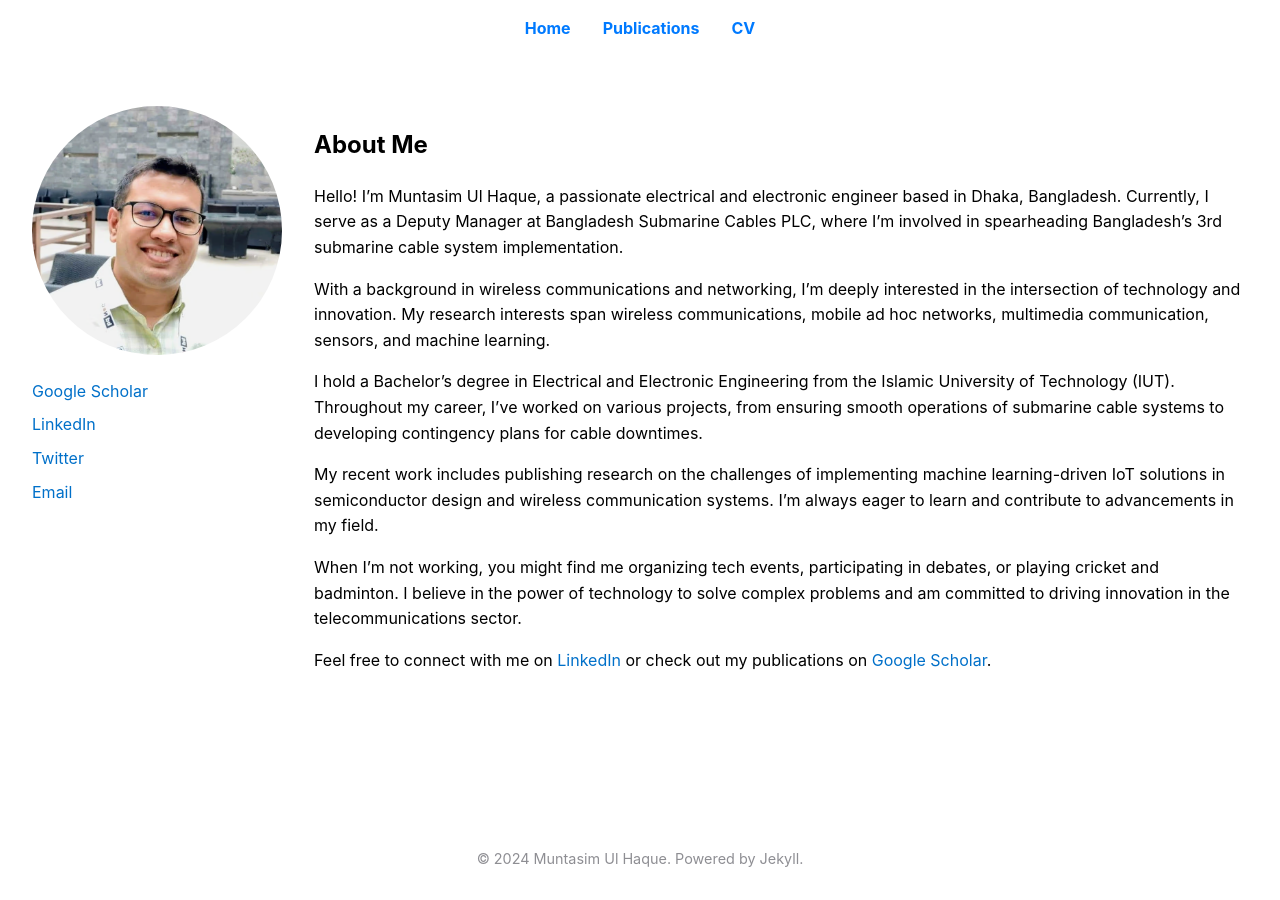
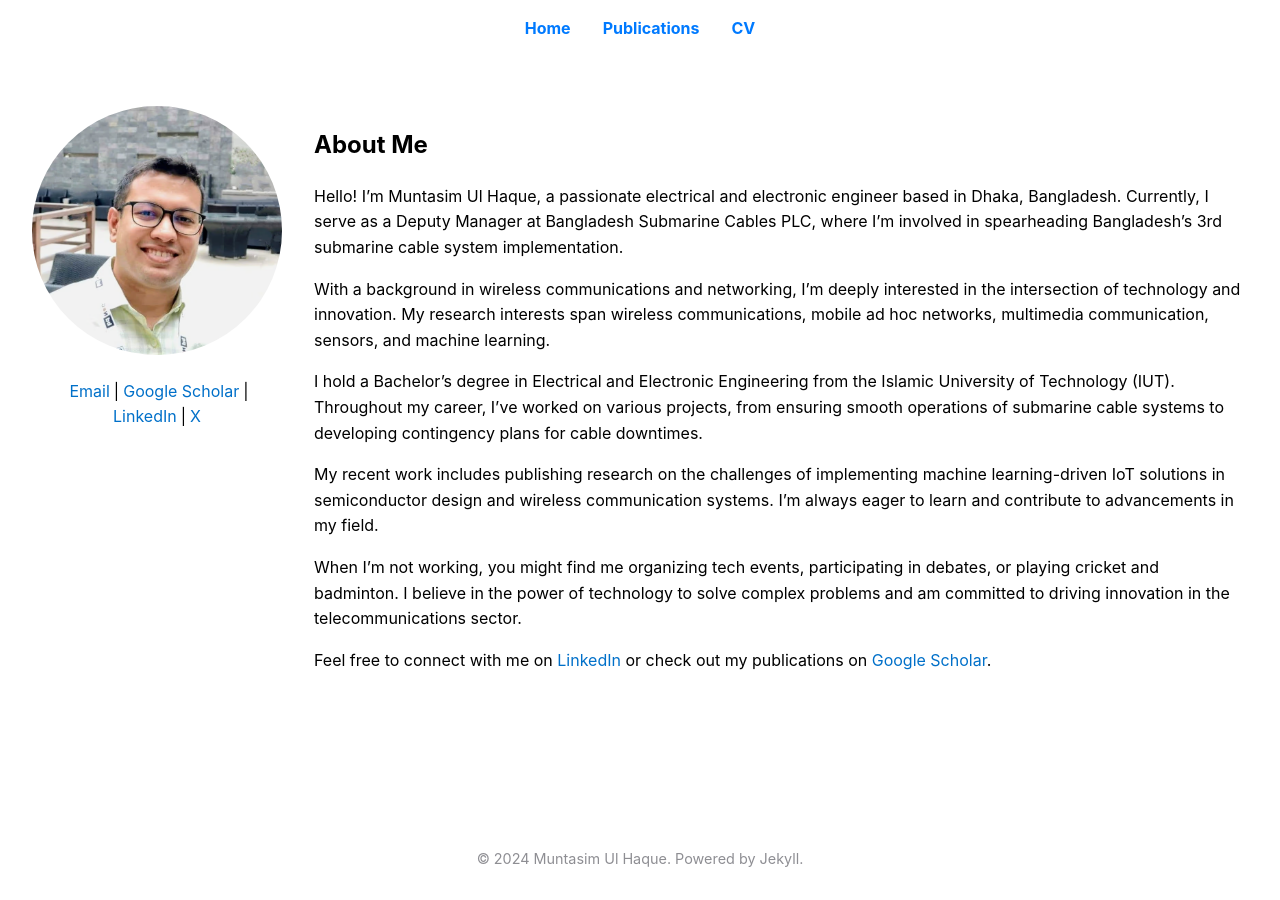
Before and after one commit to muntasimulhaque/muntasimulhaque.github.io, a Jekyll site: the page built from index.md, in a window 1280 px wide. Built offline with Jekyll 4.4.1, drawn with Linux system fonts in a browser that asks for light colours.

Commit message:
one line

```diff
--- a/_layouts/default.html
+++ b/_layouts/default.html
@@ -22,7 +22,10 @@
         <aside>
             <img src="{{ '/assets/images/profile.avif' | relative_url }}" alt="Profile Photo" class="profile-photo">
             <div class="social-links">
-                <a href="https://scholar.google.com/citations?hl=en&user=qsD8a0MAAAAJ&view_op=list_works&sortby=pubdate" class="social-link" target="_blank">Google Scholar</a><a href="https://linkedin.com/in/muntasimulhaque" class="social-link" target="_blank">LinkedIn</a><a href="https://x.com/muntasimulhaque" class="social-link" target="_blank">Twitter</a><a href="mailto:muntasim.haque@gmail.com" class="social-link">Email</a>
+                <a href="mailto:muntasim.haque@gmail.com" class="social-link">Email</a> |
+                <a href="https://scholar.google.com/citations?hl=en&user=qsD8a0MAAAAJ&view_op=list_works&sortby=pubdate" class="social-link" target="_blank">Google Scholar</a> |
+                <a href="https://linkedin.com/in/muntasimulhaque" class="social-link" target="_blank">LinkedIn</a> |
+                <a href="https://x.com/muntasimulhaque" class="social-link" target="_blank">X</a>
             </div>
         </aside>
 
--- a/assets/css/main.css
+++ b/assets/css/main.css
@@ -88,11 +88,13 @@
 
 .social-links {
     display: flex;
-    flex-direction: column;
+    flex-wrap: wrap;
+    justify-content: center;
+    align-items: center;
 }
 
 .social-link {
-    margin-bottom: 0.5rem;
+    margin: 0 0.25rem;
 }
 
 /* Main content */
@@ -150,4 +152,9 @@
         display: block;
         padding: 0.5rem 1rem;
     }
+
+    .social-links {
+        flex-direction: row;
+        justify-content: center;
+    }
 }
```
